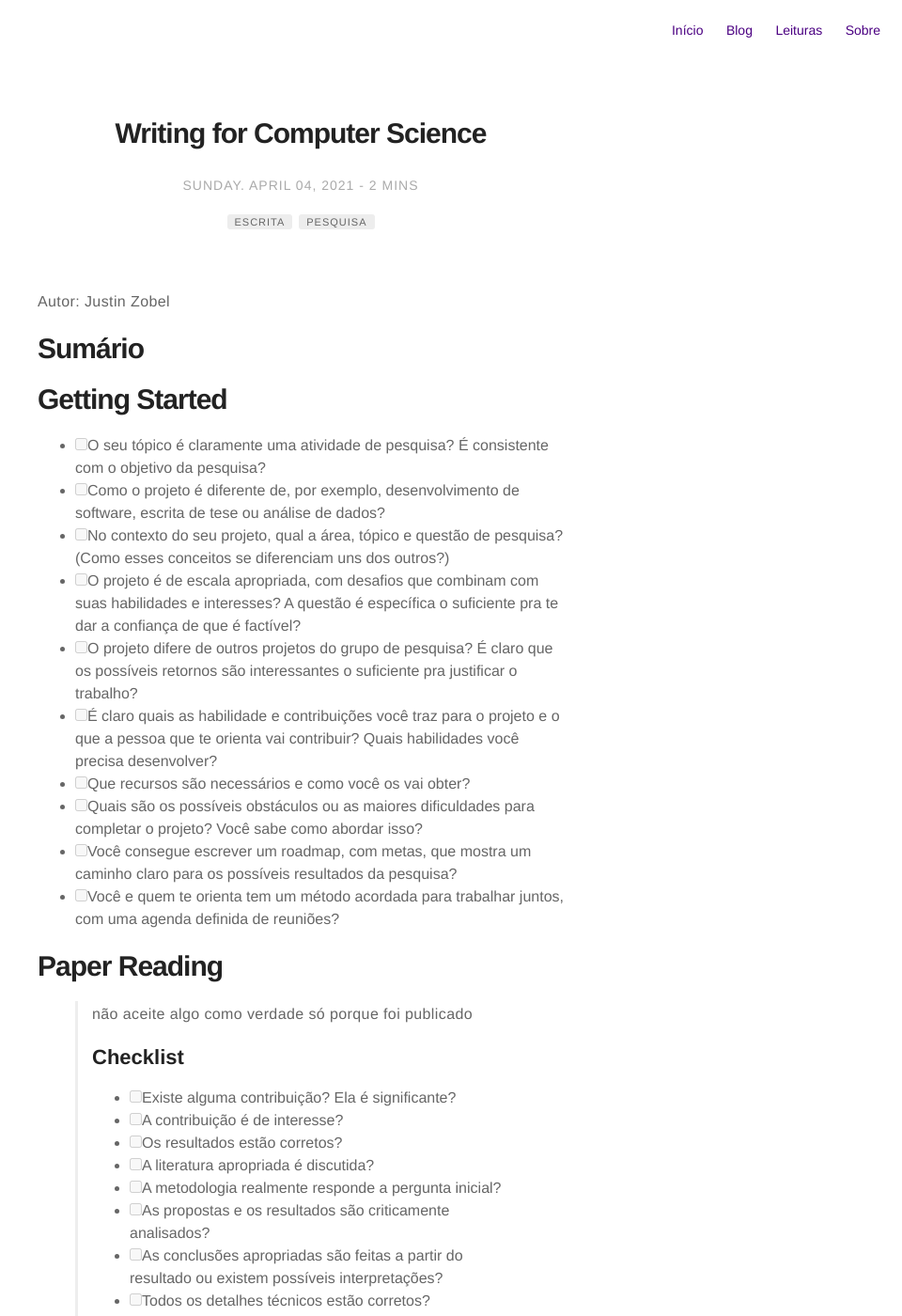
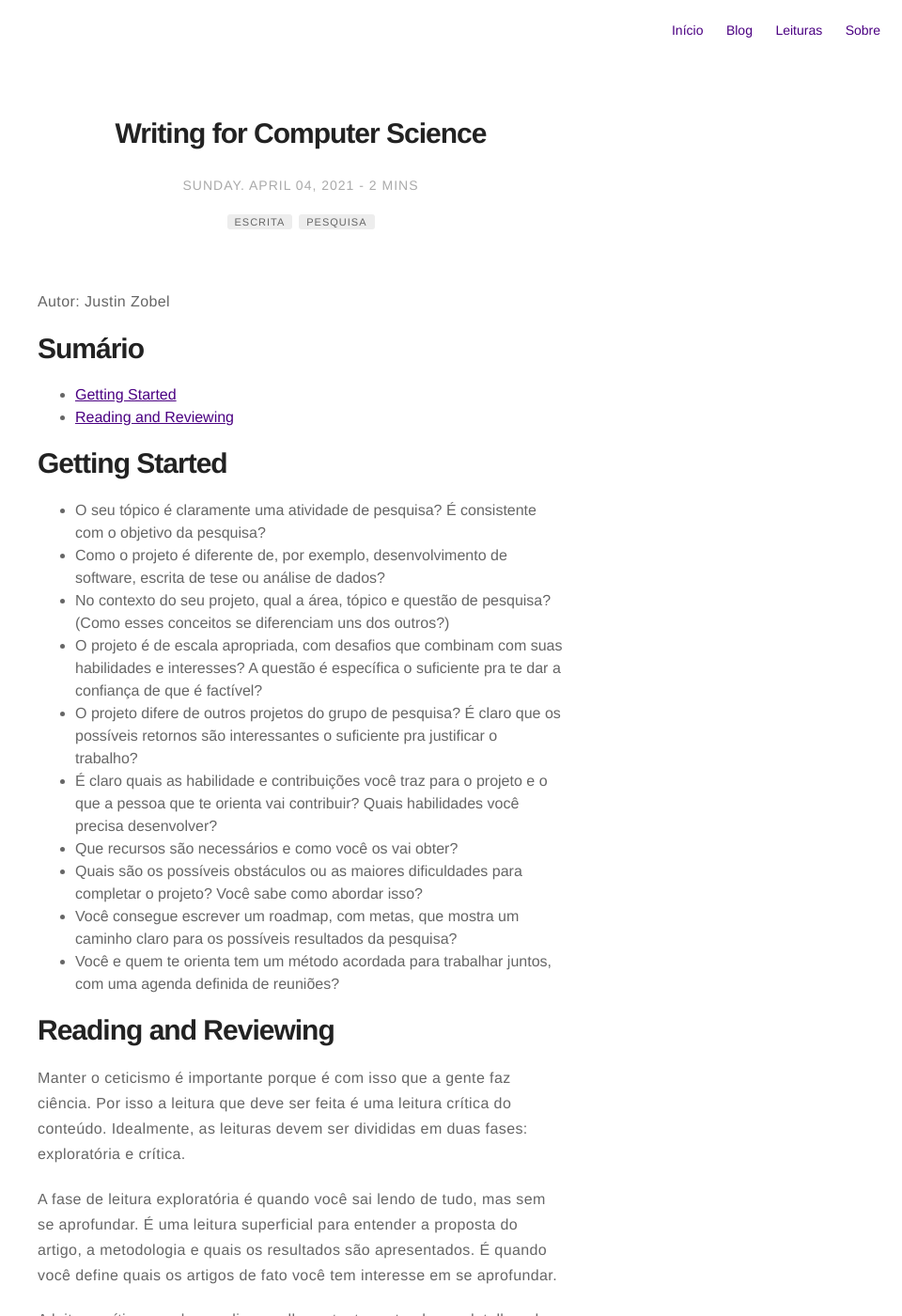
Before and after one commit to giovana-morais/giovana-morais.github.io, a Jekyll site: the page built from _posts/2021-04-04-writing-for-cs.md, in a window 1280 px wide and 1400 px high. Shown: the whole window at 94% size, without its empty margins (320-1280 px from the left). Built offline with Jekyll 4.4.1, drawn with Linux system fonts in a browser that asks for light colours; some of the changed text lies outside the part shown.

Commit message:
adiciona texto

```diff
--- a/_posts/2021-04-04-writing-for-cs.md
+++ b/_posts/2021-04-04-writing-for-cs.md
@@ -13,42 +13,60 @@ category: leituras
 Autor: Justin Zobel
 
 # Sumário
+- [Getting Started](#getting-started)
+- [Reading and Reviewing](#reading-and-reviewing)
 
 # Getting Started
-- [ ] O seu tópico é claramente uma atividade de pesquisa? É consistente com o
+- O seu tópico é claramente uma atividade de pesquisa? É consistente com o
   objetivo da pesquisa?
-- [ ] Como o projeto é diferente de, por exemplo, desenvolvimento de software,
+- Como o projeto é diferente de, por exemplo, desenvolvimento de software,
   escrita de tese ou análise de dados?
-- [ ] No contexto do seu projeto, qual a área, tópico e questão de pesquisa?
+- No contexto do seu projeto, qual a área, tópico e questão de pesquisa?
   (Como esses conceitos se diferenciam uns dos outros?)
-- [ ] O projeto é de escala apropriada, com desafios que combinam com suas
+- O projeto é de escala apropriada, com desafios que combinam com suas
   habilidades e interesses? A questão é específica o suficiente pra te dar a
 confiança de que é factível?
-- [ ] O projeto difere de outros projetos do grupo de pesquisa? É claro que os
+- O projeto difere de outros projetos do grupo de pesquisa? É claro que os
   possíveis retornos são interessantes o suficiente pra justificar o trabalho?
-- [ ] É claro quais as habilidade e contribuições você traz para o projeto e o
+- É claro quais as habilidade e contribuições você traz para o projeto e o
   que a pessoa que te orienta vai contribuir? Quais habilidades você precisa
   desenvolver?
-- [ ] Que recursos são necessários e como você os vai obter?
-- [ ] Quais são os possíveis obstáculos ou as maiores dificuldades para
+- Que recursos são necessários e como você os vai obter?
+- Quais são os possíveis obstáculos ou as maiores dificuldades para
   completar o projeto? Você sabe como abordar isso?
-- [ ] Você consegue escrever um roadmap, com metas, que mostra um caminho claro
+- Você consegue escrever um roadmap, com metas, que mostra um caminho claro
   para os possíveis resultados da pesquisa?
-- [ ] Você e quem te orienta tem um método acordada para trabalhar juntos, com
+- Você e quem te orienta tem um método acordada para trabalhar juntos, com
   uma agenda definida de reuniões?
 
-# Paper Reading
+# Reading and Reviewing
+
+Manter o ceticismo é importante porque é com isso que a gente faz ciência. Por
+isso a leitura que deve ser feita é uma leitura crítica do conteúdo. Idealmente,
+as leituras devem ser divididas em duas fases: exploratória e crítica.
+
+A fase de leitura exploratória é quando você sai lendo de tudo, mas sem se
+aprofundar. É uma leitura superficial para entender a proposta do artigo, a
+metodologia e quais os resultados são apresentados. É quando você define quais
+os artigos de fato você tem interesse em se aprofundar.
+
+A leitura crítica envolve analisar melhor e tentar entender os detalhes do texto
+apresentado, de forma a conseguir criticar o conteúdo (não de uma maneira
+ruim!). Isso requer mais tempo e mais estudo, uma vez que você vai ter que
+mergulhar naquele conteúdo.
 
 > não aceite algo como verdade só porque foi publicado
+
+
 ## Checklist
-- [ ] Existe alguma contribuição? Ela é significante?
-- [ ] A contribuição é de interesse?
-- [ ] Os resultados estão corretos?
-- [ ] A literatura apropriada é discutida?
-- [ ] A metodologia realmente responde a pergunta inicial?
-- [ ] As propostas e os resultados são criticamente analisados?
-- [ ] As conclusões apropriadas são feitas a partir do resultado ou existem
+- Existe alguma contribuição? Ela é significante?
+- A contribuição é de interesse?
+- Os resultados estão corretos?
+- A literatura apropriada é discutida?
+- A metodologia realmente responde a pergunta inicial?
+- As propostas e os resultados são criticamente analisados?
+- As conclusões apropriadas são feitas a partir do resultado ou existem
   possíveis interpretações?
-- [ ] Todos os detalhes técnicos estão corretos?
-- [ ] Os resultados podem ser verificados?
-- [ ] Existem ambiguidades séries ou inconsistências?
+- Todos os detalhes técnicos estão corretos?
+- Os resultados podem ser verificados?
+- Existem ambiguidades séries ou inconsistências?
```
